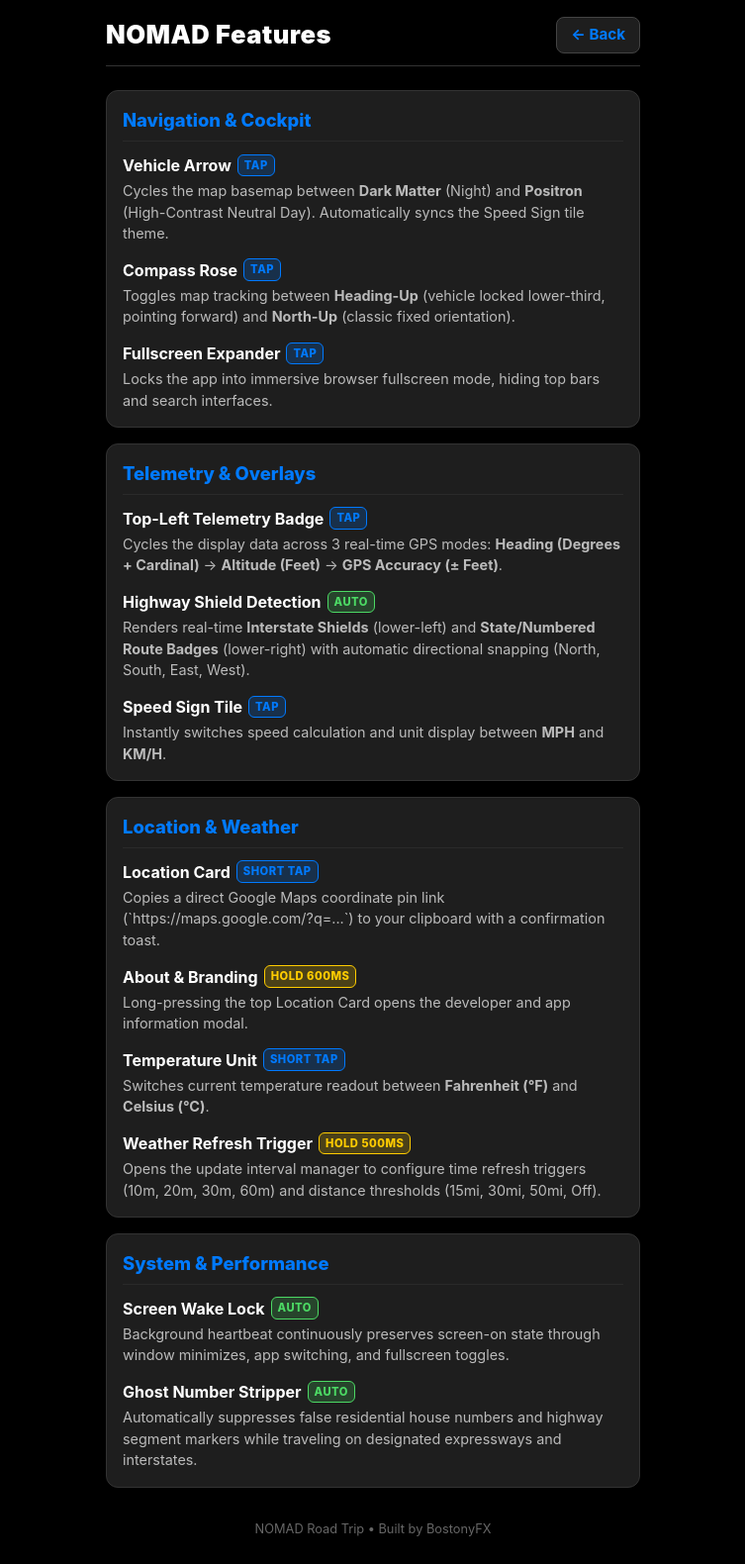
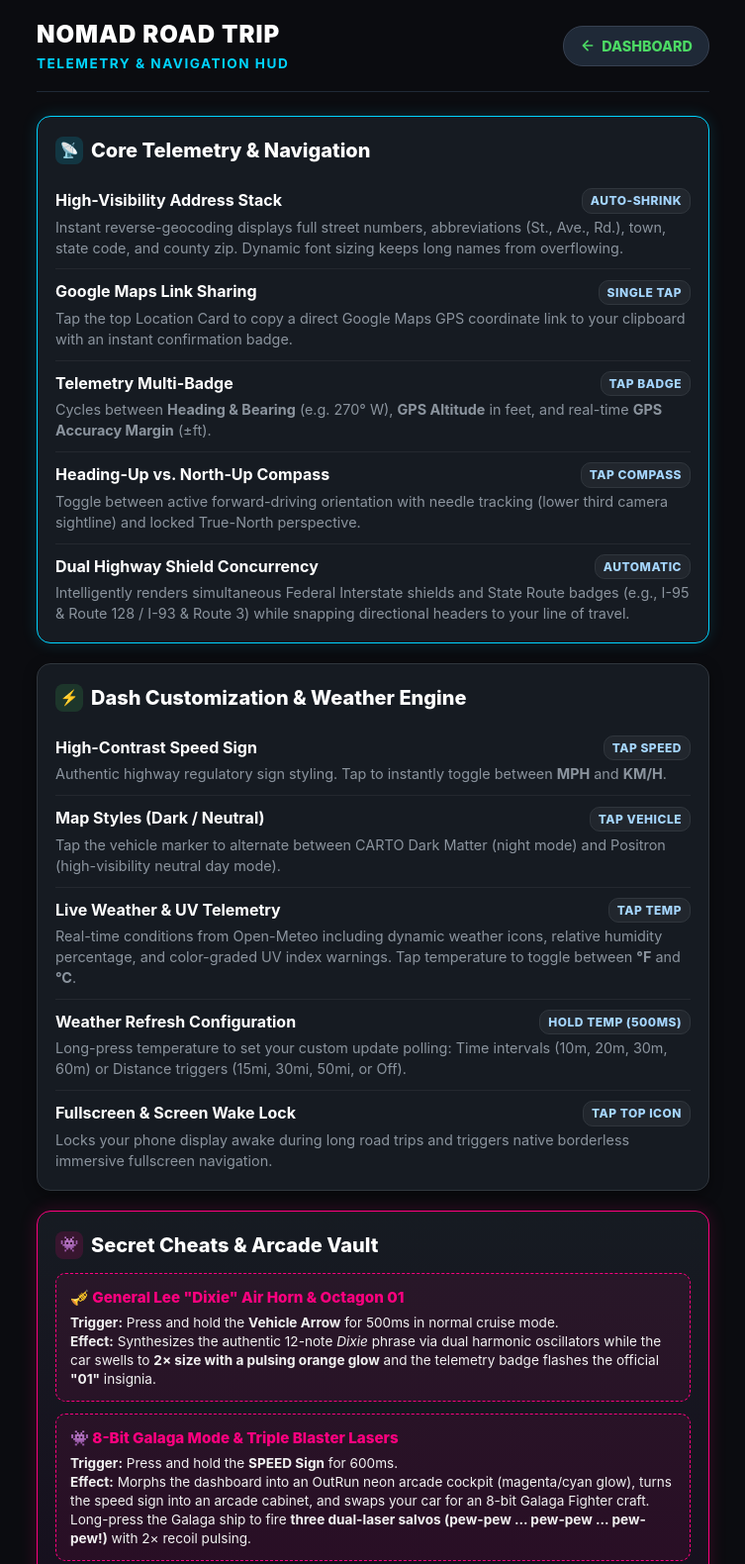
Before and after one commit to neurocosm/nomad-road_trip, a plain HTML site: page features.html in a window 1280 px wide. Shown: the top 1580 px of the page at 99% size, without its empty margins (263-1016 px from the left). Drawn offline with Linux system fonts and the light colour scheme.

Commit message:
Update features.html
Updated features list

```diff
--- a/features.html
+++ b/features.html
@@ -4,8 +4,7 @@
   <meta charset="UTF-8" />
   <meta name="viewport" content="width=device-width, initial-scale=1.0, maximum-scale=1.0, user-scalable=no, viewport-fit=cover" />
   <meta name="robots" content="noindex, nofollow" />
-
-  <title>NOMAD — Features & Guide</title>
+  <title>NOMAD Road Trip - Features & Guide</title>
 
   <style>
     * {
@@ -13,276 +12,369 @@
       margin: 0;
       padding: 0;
       -webkit-touch-callout: none;
-      user-select: none;
     }
 
     body {
-      background-color: #000000;
-      color: #ffffff;
+      background-color: #0b0c10;
+      color: #e0e6ed;
       font-family: -apple-system, BlinkMacSystemFont, "Segoe UI", Roboto, Helvetica, Arial, sans-serif;
+      line-height: 1.6;
       padding: 16px;
       padding-top: max(16px, env(safe-area-inset-top));
       padding-bottom: max(32px, env(safe-area-inset-bottom));
-      line-height: 1.5;
     }
 
     .container {
-      max-width: 540px;
+      max-width: 680px;
       margin: 0 auto;
     }
 
-    /* Header & Navigation Bar */
+    /* Top Navigation Header */
     .header {
       display: flex;
+      justify-content: space-between;
       align-items: center;
-      justify-content: space-between;
+      padding-bottom: 16px;
+      border-bottom: 1px solid #1f2937;
       margin-bottom: 24px;
-      border-bottom: 1px solid #333333;
-      padding-bottom: 12px;
     }
 
     .header-title {
-      font-size: 1.6rem;
+      font-size: 1.5rem;
       font-weight: 900;
-      letter-spacing: 0.5px;
       color: #ffffff;
+      letter-spacing: 1px;
     }
 
-    .back-btn {
-      background: #1e1e1e;
-      border: 1px solid #444444;
-      color: #007aff;
-      text-decoration: none;
-      font-size: 0.95rem;
+    .header-tagline {
+      font-size: 0.85rem;
+      color: #00d4ff;
       font-weight: 700;
-      padding: 6px 14px;
-      border-radius: 8px;
-      transition: background 0.15s;
+      text-transform: uppercase;
+      letter-spacing: 1.5px;
     }
 
-    .back-btn:active {
-      background: #333333;
+    .btn-back {
+      background: #1f2937;
+      color: #4cd964;
+      border: 1px solid #374151;
+      padding: 8px 16px;
+      border-radius: 20px;
+      font-size: 0.9rem;
+      font-weight: 800;
+      text-decoration: none;
+      display: inline-flex;
+      align-items: center;
+      gap: 6px;
+      transition: background 0.15s ease, transform 0.1s ease;
     }
 
-    /* Section Cards */
-    .section-card {
-      background: #1e1e1e;
-      border: 1px solid #333333;
-      border-radius: 12px;
-      padding: 16px;
-      margin-bottom: 16px;
+    .btn-back:active {
+      transform: scale(0.94);
+      background: #374151;
     }
 
-    .section-heading {
-      font-size: 1.15rem;
+    /* Feature Category Card */
+    .feature-card {
+      background: #161b22;
+      border: 1px solid #30363d;
+      border-radius: 14px;
+      padding: 18px;
+      margin-bottom: 20px;
+      box-shadow: 0 4px 14px rgba(0, 0, 0, 0.4);
+    }
+
+    .feature-card.highlight {
+      border-color: #00d4ff;
+      box-shadow: 0 0 16px rgba(0, 212, 255, 0.15);
+    }
+
+    .feature-card.vault {
+      border-color: #ff007f;
+      background: linear-gradient(180deg, #161b22 0%, #170b1c 100%);
+      box-shadow: 0 0 18px rgba(255, 0, 127, 0.18);
+    }
+
+    .card-heading {
+      font-size: 1.25rem;
       font-weight: 800;
-      color: #007aff;
+      color: #ffffff;
       margin-bottom: 12px;
       display: flex;
       align-items: center;
       gap: 8px;
-      border-bottom: 1px solid #2a2a2a;
-      padding-bottom: 6px;
     }
 
-    .feature-item {
-      margin-bottom: 14px;
+    .badge-icon {
+      display: inline-flex;
+      align-items: center;
+      justify-content: center;
+      width: 28px;
+      height: 28px;
+      border-radius: 8px;
+      font-size: 0.95rem;
     }
 
-    .feature-item:last-child {
-      margin-bottom: 0;
+    .badge-core { background: rgba(0, 212, 255, 0.15); color: #00d4ff; }
+    .badge-weather { background: rgba(76, 217, 100, 0.15); color: #4cd964; }
+    .badge-secret { background: rgba(255, 0, 127, 0.15); color: #ff007f; }
+
+    /* Key-Value Feature Matrix */
+    .feature-row {
+      padding: 10px 0;
+      border-bottom: 1px solid rgba(255, 255, 255, 0.06);
+    }
+
+    .feature-row:last-child {
+      border-bottom: none;
+      padding-bottom: 0;
     }
 
     .feature-name {
+      font-size: 1rem;
       font-weight: 700;
       color: #ffffff;
-      font-size: 1rem;
+      display: flex;
+      align-items: center;
+      justify-content: space-between;
+      margin-bottom: 4px;
+    }
+
+    .feature-action-pill {
+      font-size: 0.75rem;
+      font-weight: 800;
+      padding: 2px 8px;
+      border-radius: 10px;
+      text-transform: uppercase;
+      letter-spacing: 0.5px;
+      background: #21262d;
+      color: #a5d6ff;
+      border: 1px solid #30363d;
+    }
+
+    .feature-action-pill.secret {
+      background: rgba(255, 0, 127, 0.2);
+      color: #ff79c6;
+      border-color: #ff007f;
+    }
+
+    .feature-desc {
+      font-size: 0.9rem;
+      color: #8b949e;
+      line-height: 1.45;
+    }
+
+    /* Secret Vault Highlight Box */
+    .secret-box {
+      background: rgba(255, 0, 127, 0.08);
+      border: 1px dashed #ff007f;
+      border-radius: 10px;
+      padding: 12px 14px;
+      margin-top: 12px;
+    }
+
+    .secret-title {
+      font-size: 0.95rem;
+      font-weight: 800;
+      color: #ff007f;
+      margin-bottom: 4px;
       display: flex;
       align-items: center;
       gap: 6px;
     }
 
-    .badge {
-      display: inline-block;
-      font-size: 0.7rem;
-      font-weight: 800;
-      padding: 2px 6px;
-      border-radius: 6px;
-      text-transform: uppercase;
-      letter-spacing: 0.5px;
+    .secret-desc {
+      font-size: 0.85rem;
+      color: #f1f1f1;
+      line-height: 1.4;
     }
 
-    .badge-tap {
-      background: rgba(0, 122, 255, 0.2);
-      color: #007aff;
-      border: 1px solid #007aff;
+    /* Footer */
+    .footer {
+      text-align: center;
+      margin-top: 32px;
+      font-size: 0.85rem;
+      color: #6e7681;
     }
 
-    .badge-hold {
-      background: rgba(255, 204, 0, 0.2);
-      color: #ffcc00;
-      border: 1px solid #ffcc00;
-    }
-
-    .badge-auto {
-      background: rgba(76, 217, 100, 0.2);
-      color: #4cd964;
-      border: 1px solid #4cd964;
-    }
-
-    .feature-desc {
-      color: #bbbbbb;
-      font-size: 0.9rem;
-      margin-top: 3px;
-    }
-
-    .footer {
-      text-align: center;
-      color: #666666;
-      font-size: 0.8rem;
-      margin-top: 32px;
+    .footer a {
+      color: #00d4ff;
+      text-decoration: none;
+      font-weight: 700;
     }
   </style>
 </head>
 <body>
 
   <div class="container">
-    <header class="header">
-      <h1 class="header-title">NOMAD Features</h1>
-      <a href="index.html" class="back-btn">← Back</a>
-    </header>
+    <!-- Header -->
+    <div class="header">
+      <div>
+        <div class="header-title">NOMAD ROAD TRIP</div>
+        <div class="header-tagline">Telemetry &amp; Navigation HUD</div>
+      </div>
+      <a href="index.html" class="btn-back">
+        <svg width="16" height="16" viewBox="0 0 24 24" fill="none" stroke="#4cd964" stroke-width="2.5" stroke-linecap="round" stroke-linejoin="round">
+          <path d="M19 12H5M12 19l-7-7 7-7"/>
+        </svg>
+        DASHBOARD
+      </a>
+    </div>
 
-    <!-- Navigation & Display -->
-    <div class="section-card">
-      <div class="section-heading">Navigation & Cockpit</div>
+    <!-- 1. CORE TELEMETRY & DISPLAY MODES -->
+    <div class="feature-card highlight">
+      <div class="card-heading">
+        <span class="badge-icon badge-core">📡</span>
+        Core Telemetry &amp; Navigation
+      </div>
 
-      <div class="feature-item">
+      <div class="feature-row">
         <div class="feature-name">
-          Vehicle Arrow <span class="badge badge-tap">Tap</span>
+          <span>High-Visibility Address Stack</span>
+          <span class="feature-action-pill">Auto-Shrink</span>
         </div>
         <div class="feature-desc">
-          Cycles the map basemap between <b>Dark Matter</b> (Night) and <b>Positron</b> (High-Contrast Neutral Day). Automatically syncs the Speed Sign tile theme.
+          Instant reverse-geocoding displays full street numbers, abbreviations (St., Ave., Rd.), town, state code, and county zip. Dynamic font sizing keeps long names from overflowing.
         </div>
       </div>
 
-      <div class="feature-item">
+      <div class="feature-row">
         <div class="feature-name">
-          Compass Rose <span class="badge badge-tap">Tap</span>
+          <span>Google Maps Link Sharing</span>
+          <span class="feature-action-pill">Single Tap</span>
         </div>
         <div class="feature-desc">
-          Toggles map tracking between <b>Heading-Up</b> (vehicle locked lower-third, pointing forward) and <b>North-Up</b> (classic fixed orientation).
+          Tap the top Location Card to copy a direct Google Maps GPS coordinate link to your clipboard with an instant confirmation badge.
         </div>
       </div>
 
-      <div class="feature-item">
+      <div class="feature-row">
         <div class="feature-name">
-          Fullscreen Expander <span class="badge badge-tap">Tap</span>
+          <span>Telemetry Multi-Badge</span>
+          <span class="feature-action-pill">Tap Badge</span>
         </div>
         <div class="feature-desc">
-          Locks the app into immersive browser fullscreen mode, hiding top bars and search interfaces.
+          Cycles between <strong>Heading &amp; Bearing</strong> (e.g. 270° W), <strong>GPS Altitude</strong> in feet, and real-time <strong>GPS Accuracy Margin</strong> (±ft).
+        </div>
+      </div>
+
+      <div class="feature-row">
+        <div class="feature-name">
+          <span>Heading-Up vs. North-Up Compass</span>
+          <span class="feature-action-pill">Tap Compass</span>
+        </div>
+        <div class="feature-desc">
+          Toggle between active forward-driving orientation with needle tracking (lower third camera sightline) and locked True-North perspective.
+        </div>
+      </div>
+
+      <div class="feature-row">
+        <div class="feature-name">
+          <span>Dual Highway Shield Concurrency</span>
+          <span class="feature-action-pill">Automatic</span>
+        </div>
+        <div class="feature-desc">
+          Intelligently renders simultaneous Federal Interstate shields and State Route badges (e.g., I-95 &amp; Route 128 / I-93 &amp; Route 3) while snapping directional headers to your line of travel.
         </div>
       </div>
     </div>
 
-    <!-- Live Telemetry -->
-    <div class="section-card">
-      <div class="section-heading">Telemetry & Overlays</div>
+    <!-- 2. SPEED SIGN, MAP PALETTES & WEATHER CONFIG -->
+    <div class="feature-card">
+      <div class="card-heading">
+        <span class="badge-icon badge-weather">⚡</span>
+        Dash Customization &amp; Weather Engine
+      </div>
 
-      <div class="feature-item">
+      <div class="feature-row">
         <div class="feature-name">
-          Top-Left Telemetry Badge <span class="badge badge-tap">Tap</span>
+          <span>High-Contrast Speed Sign</span>
+          <span class="feature-action-pill">Tap Speed</span>
         </div>
         <div class="feature-desc">
-          Cycles the display data across 3 real-time GPS modes:
-          <b>Heading (Degrees + Cardinal)</b> → <b>Altitude (Feet)</b> → <b>GPS Accuracy (± Feet)</b>.
+          Authentic highway regulatory sign styling. Tap to instantly toggle between <strong>MPH</strong> and <strong>KM/H</strong>.
         </div>
       </div>
 
-      <div class="feature-item">
+      <div class="feature-row">
         <div class="feature-name">
-          Highway Shield Detection <span class="badge badge-auto">Auto</span>
+          <span>Map Styles (Dark / Neutral)</span>
+          <span class="feature-action-pill">Tap Vehicle</span>
         </div>
         <div class="feature-desc">
-          Renders real-time <b>Interstate Shields</b> (lower-left) and <b>State/Numbered Route Badges</b> (lower-right) with automatic directional snapping (North, South, East, West).
+          Tap the vehicle marker to alternate between CARTO Dark Matter (night mode) and Positron (high-visibility neutral day mode).
         </div>
       </div>
 
-      <div class="feature-item">
+      <div class="feature-row">
         <div class="feature-name">
-          Speed Sign Tile <span class="badge badge-tap">Tap</span>
+          <span>Live Weather &amp; UV Telemetry</span>
+          <span class="feature-action-pill">Tap Temp</span>
         </div>
         <div class="feature-desc">
-          Instantly switches speed calculation and unit display between <b>MPH</b> and <b>KM/H</b>.
+          Real-time conditions from Open-Meteo including dynamic weather icons, relative humidity percentage, and color-graded UV index warnings. Tap temperature to toggle between <strong>°F</strong> and <strong>°C</strong>.
+        </div>
+      </div>
+
+      <div class="feature-row">
+        <div class="feature-name">
+          <span>Weather Refresh Configuration</span>
+          <span class="feature-action-pill">Hold Temp (500ms)</span>
+        </div>
+        <div class="feature-desc">
+          Long-press temperature to set your custom update polling: Time intervals (10m, 20m, 30m, 60m) or Distance triggers (15mi, 30mi, 50mi, or Off).
+        </div>
+      </div>
+
+      <div class="feature-row">
+        <div class="feature-name">
+          <span>Fullscreen &amp; Screen Wake Lock</span>
+          <span class="feature-action-pill">Tap Top Icon</span>
+        </div>
+        <div class="feature-desc">
+          Locks your phone display awake during long road trips and triggers native borderless immersive fullscreen navigation.
         </div>
       </div>
     </div>
 
-    <!-- Location & Utilities -->
-    <div class="section-card">
-      <div class="section-heading">Location & Weather</div>
+    <!-- 3. SECRET CHEATS & EASTER EGGS -->
+    <div class="feature-card vault">
+      <div class="card-heading">
+        <span class="badge-icon badge-secret">👾</span>
+        Secret Cheats &amp; Arcade Vault
+      </div>
 
-      <div class="feature-item">
-        <div class="feature-name">
-          Location Card <span class="badge badge-tap">Short Tap</span>
-        </div>
-        <div class="feature-desc">
-          Copies a direct Google Maps coordinate pin link (`https://maps.google.com/?q=...`) to your clipboard with a confirmation toast.
+      <!-- Secret 1: Dixie Horn -->
+      <div class="secret-box">
+        <div class="secret-title">🎺 General Lee "Dixie" Air Horn &amp; Octagon 01</div>
+        <div class="secret-desc">
+          <strong>Trigger:</strong> Press and hold the <strong>Vehicle Arrow</strong> for 500ms in normal cruise mode.<br />
+          <strong>Effect:</strong> Synthesizes the authentic 12-note <em>Dixie</em> phrase via dual harmonic oscillators while the car swells to <strong>2× size with a pulsing orange glow</strong> and the telemetry badge flashes the official <strong>"01"</strong> insignia.
         </div>
       </div>
 
-      <div class="feature-item">
-        <div class="feature-name">
-          About & Branding <span class="badge badge-hold">Hold 600ms</span>
-        </div>
-        <div class="feature-desc">
-          Long-pressing the top Location Card opens the developer and app information modal.
+      <!-- Secret 2: Galaga Mode -->
+      <div class="secret-box">
+        <div class="secret-title">👾 8-Bit Galaga Mode &amp; Triple Blaster Lasers</div>
+        <div class="secret-desc">
+          <strong>Trigger:</strong> Press and hold the <strong>SPEED Sign</strong> for 600ms.<br />
+          <strong>Effect:</strong> Morphs the dashboard into an OutRun neon arcade cockpit (magenta/cyan glow), turns the speed sign into an arcade cabinet, and swaps your car for an 8-bit Galaga Fighter craft. Long-press the Galaga ship to fire <strong>three dual-laser salvos (pew-pew ... pew-pew ... pew-pew!)</strong> with 2× recoil pulsing.
         </div>
       </div>
 
-      <div class="feature-item">
-        <div class="feature-name">
-          Temperature Unit <span class="badge badge-tap">Short Tap</span>
-        </div>
-        <div class="feature-desc">
-          Switches current temperature readout between <b>Fahrenheit (°F)</b> and <b>Celsius (°C)</b>.
-        </div>
-      </div>
-
-      <div class="feature-item">
-        <div class="feature-name">
-          Weather Refresh Trigger <span class="badge badge-hold">Hold 500ms</span>
-        </div>
-        <div class="feature-desc">
-          Opens the update interval manager to configure time refresh triggers (10m, 20m, 30m, 60m) and distance thresholds (15mi, 30mi, 50mi, Off).
+      <!-- Secret 3: Panic Disco -->
+      <div class="secret-box">
+        <div class="secret-title">🕺 Panic: At The Disco Mode</div>
+        <div class="secret-desc">
+          <strong>Trigger:</strong> Swipe <strong>two fingers down</strong> on the Map canvas.<br />
+          <strong>Effect:</strong> Sounds the classic racetrack <strong>"First Call" (Call to the Post) Bugle Fanfare</strong>, flashes <code>PANIC!</code> on the HUD, and warps into an audio-reactive neon spectrum tunnel that uses your microphone to sync laser strobes, rising particles, and dual EQ towers to the music playing in your car.
         </div>
       </div>
     </div>
 
-    <!-- System Stability -->
-    <div class="section-card">
-      <div class="section-heading">System & Performance</div>
-
-      <div class="feature-item">
-        <div class="feature-name">
-          Screen Wake Lock <span class="badge badge-auto">Auto</span>
-        </div>
-        <div class="feature-desc">
-          Background heartbeat continuously preserves screen-on state through window minimizes, app switching, and fullscreen toggles.
-        </div>
-      </div>
-
-      <div class="feature-item">
-        <div class="feature-name">
-          Ghost Number Stripper <span class="badge badge-auto">Auto</span>
-        </div>
-        <div class="feature-desc">
-          Automatically suppresses false residential house numbers and highway segment markers while traveling on designated expressways and interstates.
-        </div>
-      </div>
-    </div>
-
+    <!-- Footer -->
     <div class="footer">
-      NOMAD Road Trip &bull; Built by BostonyFX
+      NOMAD Road Trip Navigation Dashboard &bull; Crafted by <a href="https://www.instagram.com/tony_bostony/" target="_blank" rel="noopener noreferrer">BostonyFX</a>
     </div>
   </div>
 
```
